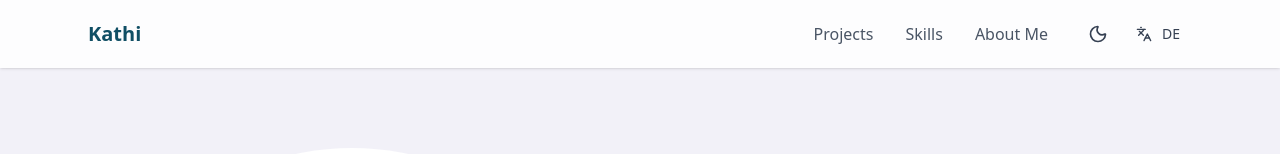
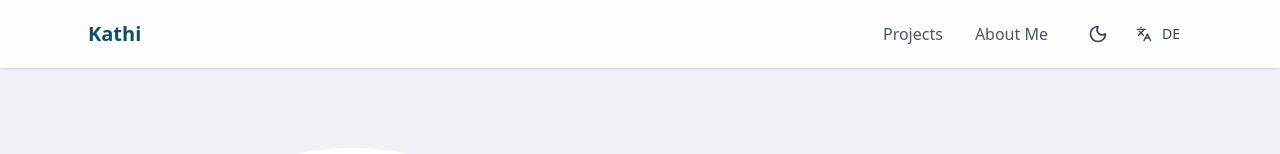
Before and after one commit to kwidua/kathis-website, a React (Vite) app: page / in a window 1280 px wide. Shown: the top 154 px of the page. Built offline with nearby package versions, Linux system fonts and the light colour scheme.

Commit message:
Remove skills tab in navigation for now

```diff
--- a/src/ui/HeaderNavigation.tsx
+++ b/src/ui/HeaderNavigation.tsx
@@ -43,20 +43,6 @@ export default function HeaderNavigation() {
                           >
                               Projects
                           {isActive("/projects") && (
-                              <div className="absolute -bottom-1 left-0 right-0 h-0.5 bg-[#5b507a] dark:bg-[#cdc7e5] rounded-full" />
-                          )}
-                          </Link>
-
-                          <Link
-                          to="/skills"
-                          className={`transition-colors relative ${
-                              isActive("/skills")
-                              ? "text-[#5b507a] dark:text-[#cdc7e5] font-semibold"
-                              : "text-gray-600 dark:text-gray-300 hover:text-[#5b507a] dark:hover:text-[#cdc7e5]"
-                          }`}
-                          >
-                              Skills
-                          {isActive("/skills") && (
                               <div className="absolute -bottom-1 left-0 right-0 h-0.5 bg-[#5b507a] dark:bg-[#cdc7e5] rounded-full" />
                           )}
                           </Link>
```
